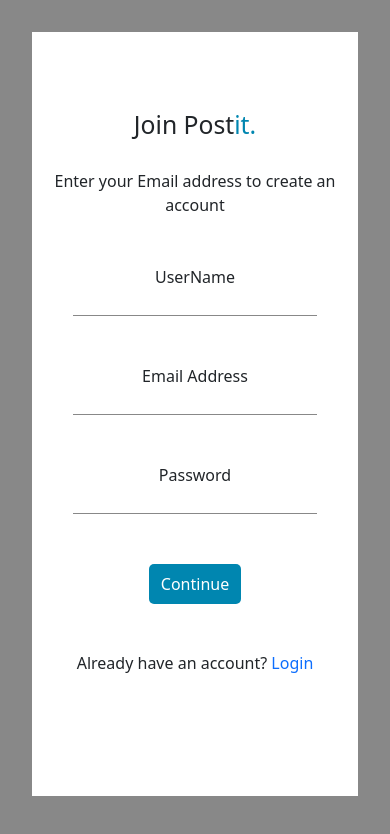
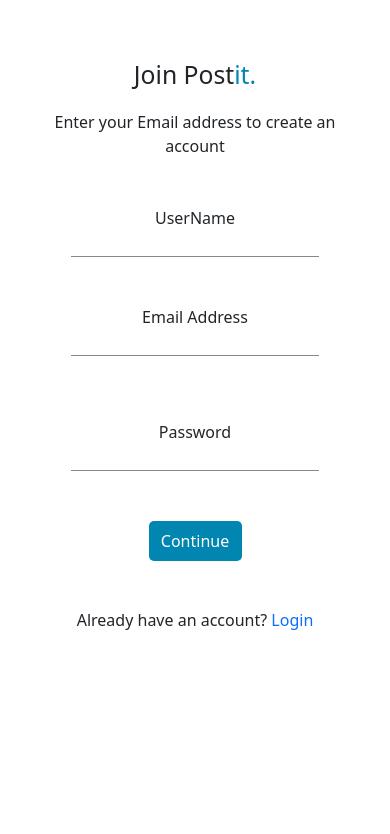
Before and after one commit to Tess-Olere/Blog, a React (Create React App) app: page /signup in a window 390 px wide. Shown: the top 834 px of the page. Built offline with nearby package versions, Linux system fonts and the light colour scheme.

Commit message:
i changed the writeup

```diff
--- a/src/App.css
+++ b/src/App.css
@@ -32,7 +32,7 @@
 .staycurious-button {
   border: none;
   margin-top: 10px;
-  width: 25%;
+  width: 30%;
   height: 40px;
   border-radius: 10px;
   background-color: #0086b0;
@@ -278,6 +278,10 @@
     width: 90%;
     text-align: center;
     top: 71rem;
+
+  }
+  .text2 p {
+    padding:  0 10px
   }
   .bottomimage {
     height: 15rem;
--- a/src/components/Footer.css
+++ b/src/components/Footer.css
@@ -169,6 +169,7 @@
       display: grid;
       grid-template-columns: auto 100px;
       gap: 0;
+
     }
     .Quick-Menu-nav2 {
       margin-right: 300px;
@@ -219,6 +220,9 @@
     .newsletter{
       right: 3px
     }
+    .postittext{
+      width: 45vh
+    }
   }
   /* @media only screen and (max-width: 420px) {
     .footer1{
--- a/src/components/Footer.jsx
+++ b/src/components/Footer.jsx
@@ -18,9 +18,9 @@
         <div className='about-postit'>
        <h6>About Post<span className='B'>it.</span></h6>
         <p className='postittext'>
-          Lorem ipsum dolor sit amet consectetur adipisicing elit.
-            Vero omnis eos itaque adipisci sit at cum ratione consequatur id doloremque, saepe
-            repellendus aliquam ea voluptas, dolores nemo voluptatem necessitatibus quidem.</p>
+        Postit is a platform for me to share my thoughts, experiences, and passions with the world.
+        It's a space where I can express myself creatively, connect with others who share similar interests, and learn from different perspectives.
+        Through my blog, I hope to inspire and inform my readers, spark meaningful conversations, and ultimately make a positive impact in the world.</p>
             </div>
             <div className='Quick-Menu'>
                 <div className='Quick-Menu-nav'>
--- a/src/components/NavBarB.css
+++ b/src/components/NavBarB.css
@@ -38,6 +38,7 @@
 @media screen and (max-width: 900px) {
     .navl {
         display: flex;
+
     }
     .avatar {
         display: none;
--- a/src/pages/DashBoard.jsx
+++ b/src/pages/DashBoard.jsx
@@ -33,8 +33,8 @@
          <div className='dashboard'>
         <Container className='imagetext1'>
                      <h1>Stay curious.</h1>
-                    <p>Lorem ipsum dolor sit amet consectetur adipisicing elit. Nam minus repellendus architecto sequi delectus,
-                      laborum ea odit eum dolor necessitatibus a, quasi mollitia hic. Similique eius corrupti facilis omnis sit.</p>
+                    <p>Stay curious, my friend! Embrace the unknown and let your curiosity lead you down new paths.
+                      You never know what incredible discoveries and experiences await you when you keep an open mind and an insatiable appetite for knowledge.</p>
                       <NavLink to='/login'>
                  <button type='submit' className='staycurious-button'>Continue</button><br/>
                  </NavLink>
--- a/src/pages/Login.css
+++ b/src/pages/Login.css
@@ -70,19 +70,23 @@
     .join-postit h2{
       margin-top: 8vh;
     }
+
     .signupform {
-      margin: 30px;
-      width: 100vh;
-    }
-    .signupform {
-      background-color: white;
-      margin: 30px;
-      border: 2px solid #888;
-      width: 60vh;
-      height: 91vh;
+      background-color:  none;
+      margin: 0;
+      border: none;
+      width: 100%;
+      height: 100%;
+
     }
     .bod-w {
       width: 80%;
       border-bottom: 1px solid #888;
     }
+    .signup {
+      display: flex;
+      justify-content: center;
+      background-color: white;
+      height: 100vh;
+    }
   }
--- a/src/pages/Login.jsx
+++ b/src/pages/Login.jsx
@@ -1,10 +1,12 @@
 import React, {useState} from 'react'
-import { useNavigate } from 'react-router-dom'
+import { NavLink, useNavigate } from 'react-router-dom'
 import './Login.css'
 
 export default function Login() {
   const [email, setEmail] = useState("");
   const [password, setPassword] = useState("");
+  const [emailError, setEmailError] = useState('');
+  const [passwordError, setPasswordError] = useState('')
   const url ='https://post-it-ylvw.onrender.com/api/v1/login'
 
   const redirect = useNavigate();
@@ -15,18 +17,18 @@
     method: 'POST',
     headers: {'Content-Type': 'application/json'},
       body: JSON.stringify({ email, password }),
+    })
 
-    })
       const data = await res.json()
+
       if (data.token) {
         localStorage.setItem('token', JSON.stringify(data.token))
-        console.log(data);
       redirect("/welcome");
       }
-      // if (data.errors) {
-      //   setEmailError(data.errors.email)
-      // }
-
+      if (data.errors) {
+        setEmailError(data.errors.email)
+        setPasswordError(data.errors.password)
+      }
   }
   return (
     <div className='signup'>
@@ -39,17 +41,20 @@
                     <div className='signup1'>
                     <label className='mt-5' htmlFor="email">Email Address</label> <br />
                     <input type="text" id='email' name='email' value={email} onChange={(e) => setEmail(e.target.value)} className='bod-w mt-3' required /><br/>
+                    <p>{emailError}</p>
                     </div>
                     <div className='signup1'>
                     <label className='mt-5' htmlFor="password">Password</label><br/>
-                    <input type="text" id='password' name='password' value={password} onChange={(e) => setPassword(e.target.value)} className='bod-w mt-3' required /><br/>
+                    <input type="password" id='password' name='password' value={password} onChange={(e) => setPassword(e.target.value)} className='bod-w mt-3' required /><br/>
+                    <p>{passwordError}</p>
+
                     </div>
                     <div className='signup2'>
                     <button type='submit'className='signup-button'>Continue</button><br/>
                     </div>
                 </form>
 
-                <h6 className='existing-account'>No Account?<a href='/Signup'> SignUp</a></h6>
+                <h6 className='existing-account'>No Account?<NavLink to='/signup'> SignUp</NavLink></h6>
 
             </div>
         </div>
--- a/src/pages/MyStories.jsx
+++ b/src/pages/MyStories.jsx
@@ -55,9 +55,15 @@
             </NavLink>
         </div>
         <div className='mystories'>
-            <p><a href='/stories'>All</a></p>
-            <p><a href='/edit'>Drafts</a></p>
-            <p><a href='/MyStories'>Published</a></p>
+          <NavLink to='/stories'>
+            <p>All</p>
+            </NavLink>
+            <NavLink to='/edit'>
+            <p>Drafts</p>
+            </NavLink>
+            <NavLink to='/MyStories'>
+            <p>Published</p>
+            </NavLink>
         </div>
         <hr className='HR'/>
       </div>
--- a/src/pages/SignUp.css
+++ b/src/pages/SignUp.css
@@ -1,16 +1,20 @@
-.join-postit h2 {
+.join-postit2 h2 {
   display: flex;
   justify-content: center;
+  margin-bottom: 20px;
 }
-
+.join-postit2 {
+  text-align: center;
+  margin-top: 20px;
+}
 .join-postit p {
   display: flex;
   justify-content: center;
   align-items: center;
-  margin-top: 30px;
+  margin-top: 20px;
 
 }
-.signupform1 {
+.signup-form1 {
   background-color: white;
   padding: 10px;
   margin: 55px;
@@ -27,32 +31,23 @@
 
   }
 
-  .signup {
+  .sign-up {
     display: flex;
     justify-content: center;
     background-color: #888;
   }
 
-  .signup0 {
-    background-color: white;
-    padding: 10px;
-    margin: 80px;
-    border: 2px solid #888;
-    width: 80%;
-
-  }
-
-  .signup1 {
+  .signup-1 {
     margin: auto;
     text-align: center;
   }
 
-  .existing-account {
+  .existing-account-1 {
     margin-top: 50px;
     text-align: center;
   }
 
-  .existing-account a {
+  .existing-account-1 a {
     text-decoration: none;
   }
 
@@ -66,21 +61,20 @@
     color: white;
   }
 
-  .signup2 {
+  .signup-2 {
     display: flex;
     justify-content: center;
   }
 
   @media screen and (max-width: 400px) {
-    .signupform1 {
-      background-color: white;
+    .signup-form1 {
+      background-color: none;
       margin: 30px;
-      border: 2px solid #888;
-      width: 60vh;
-      height: 91vh;
-
+      width: 100%;
+      height: 100%;
+      border: none;
     }
-    .signup {
+    .sign-up {
       background-color: white;
       width: 100%;
       height: 100%;
@@ -90,4 +84,5 @@
       width: 80%;
       border-bottom: 1px solid #888;
     }
+
   }
--- a/src/pages/SignUp.jsx
+++ b/src/pages/SignUp.jsx
@@ -1,6 +1,6 @@
 import React, { useState } from 'react'
 import './SignUp.css';
-import { useNavigate } from 'react-router-dom'
+import { NavLink, useNavigate } from 'react-router-dom'
 // import useFetch from './../hooks/useFetch';
 
 
@@ -8,6 +8,7 @@
   const [name, setName] = useState("");
   const [email, setEmail] = useState("");
   const [password, setPassword] = useState("");
+  const [errors, setErrors] = useState("");
   const url ='https://post-it-ylvw.onrender.com/api/v1/signUp'
 
   const redirect = useNavigate();
@@ -20,39 +21,49 @@
       body: JSON.stringify({ name, email, password }),
     })
       const data = await res.json()
-      console.log(data);
-      redirect("/login");
+      if (data.errors) {
+        const error = data.errors.email
+        setErrors(error)
+
+      }else {
+        redirect("/login");
+      }
+
+
+      // console.log(data);
+
       // .then(response=>response.json())
       // .then(data => console.log(data))
       // .catch(error => console.error(error))
   }
   return (
-    <div className='signup'>
-        <div className='signupform1'  >
-            <div className='join-postit'>
+    <div className='sign-up'>
+        <div className='signup-form1'  >
+            <div className='join-postit2'>
             <h2>Join Post<span className='B'>it.</span></h2>
             <p>Enter your Email address to create an account</p>
             </div>
 
             <div className='mt-5'>
                 <form onSubmit={signup}>
-                    <div className='signup1'>
+                    <div className='signup-1'>
                     <label  htmlFor="name">UserName</label><br/>
                     <input type="text" id='name' name='name' value={name} onChange={(e) => setName(e.target.value)}  className='bod-w1'  required /><br/>
                     </div>
-                    <div className='signup1'>
+                    <div className='signup-1'>
                     <label className='mt-5' htmlFor="email">Email Address</label> <br />
                     <input type="text" id='email' name='email' value={email} onChange={(e) => setEmail(e.target.value)} className='bod-w1' required /><br/>
+                    <p>{errors}</p>
                     </div>
-                    <div className='signup1'>
+                    <div className='signup-1'>
                     <label className='mt-5' htmlFor="password">Password</label><br/>
-                    <input type="text" id='password' name='password' value={password} onChange={(e) => setPassword(e.target.value)}  className='bod-w1' required /><br/>
+                    <input type="password" id='password' name='password' value={password} onChange={(e) => setPassword(e.target.value)}  className='bod-w1' required /><br/>
                     </div>
-                    <div className='signup2'>
+                    <div className='signup-2'>
                     <button type='submit'className='signup-button'>Continue</button><br/>
                     </div>
                 </form>
-                <h6 className='existing-account'>Already have an account?<a href='/login'> Login</a></h6>
+                <h6 className='existing-account-1'>Already have an account?<NavLink to='/login'> Login</NavLink></h6>
 
             </div>
         </div>
```
Also changed, not shown: src/pages/Stories.css (+39 -5 lines), 1 other file (tests, documents, lock files or other folders).
